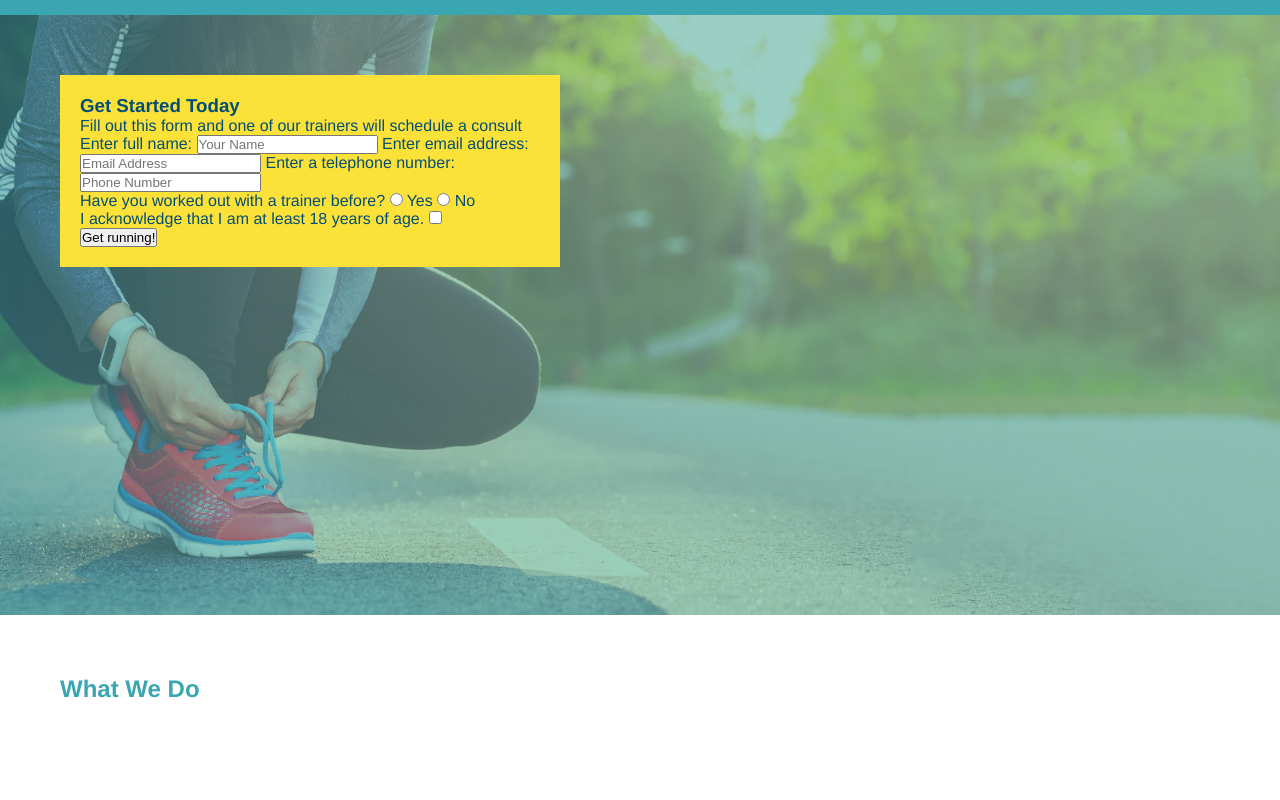
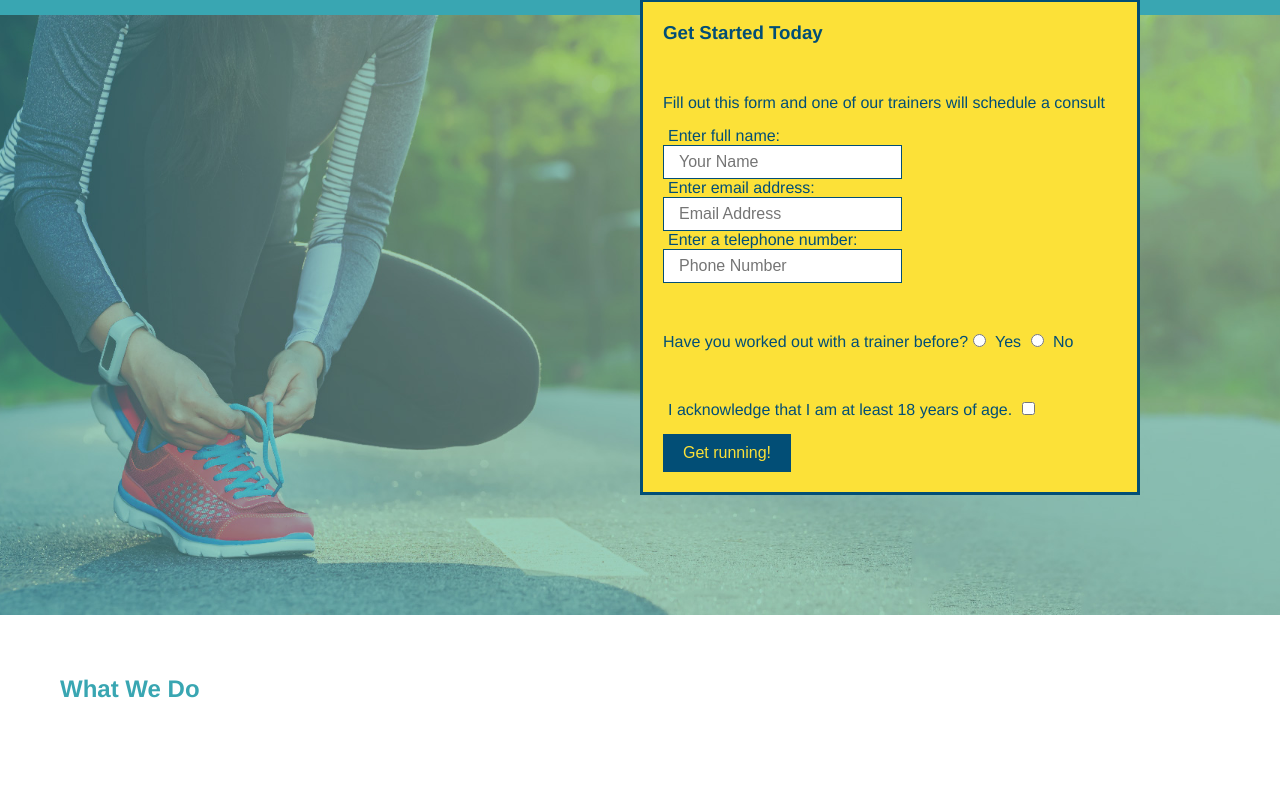
Before and after one commit to seangifts/runbuddy, a plain HTML site: page index.html in a window 1280 px wide. Shown: the part 67-867 px from the top of the page. Drawn offline with Linux system fonts and the light colour scheme.

Commit message:
Updated border and clean up page

```diff
--- a/assets/css/style.css
+++ b/assets/css/style.css
@@ -76,6 +76,7 @@
   height: 600px;
   background-size: cover;
   background-position: center;
+  position: relative;
 }
 /* Hero Style End */
 
@@ -93,3 +94,46 @@
   border-width: 3px
   border-color: #024e76;
 }
+
+.hero-form {
+  border: 3px solid #024e76;
+  background-color: #fce138;
+  padding: 20px;
+  width: 500px;
+  color: #024e76;
+  position: absolute;
+  bottom: 120px;
+  right:140px
+}
+
+.hero-form h3 {
+  font: size 24px;
+  margin: 0;
+}
+
+.hero-form p {
+  margin:50px 0 15px 0;
+}
+
+.form-input {
+  border: 1px solid #024e76;
+  display: block;
+  padding: 7px 15px;
+  font-size: 16px;
+  color: #024e76;
+  width: 100%
+  margin-bottom: 15px;
+}
+
+.hero-form label {
+margin: 0 5px;
+}
+
+.hero-form button {
+  color: #fce138;
+  background-color: #024e76;
+  border: none;
+  padding: 10px 20px;
+  font-size: 16px;
+}
+/* HERO STYLE END*/
--- a/index.html
+++ b/index.html
@@ -42,11 +42,13 @@
     <!-- Add form element -->
     <form>
       <label for="name">Enter full name:</label>
-      <input type="text" placeholder="Your Name" name="name" id="name" />
+      <input type="text" placeholder="Your Name" name="name" id="name" class="form-input">
+
       <label for="email">Enter email address:</label>
-      <input type="text" placeholder="Email Address" name="email" id="email" />
+      <input type="text" placeholder="Email Address" name="email" id="email" class="form-input">
+
       <label for="phone">Enter a telephone number:</label>
-      <input type="text" placeholder="Phone Number" name="phone" id="phone" />
+      <input type="text" placeholder="Phone Number" name="phone" id="phone" class="form-input">
       <p>
         Have you worked out with a trainer before?
         <input type="radio" name="trainer-confirm" id="trainer-yes" />
```
Also changed, not shown: 1 other file.
